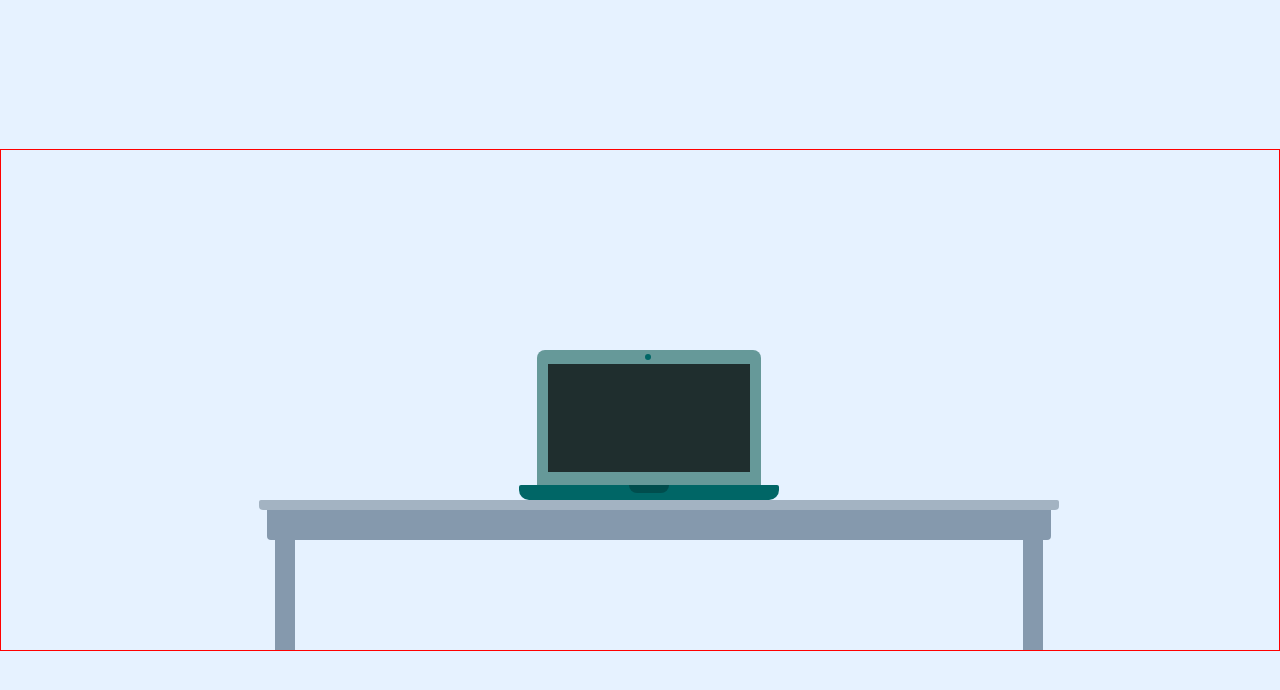
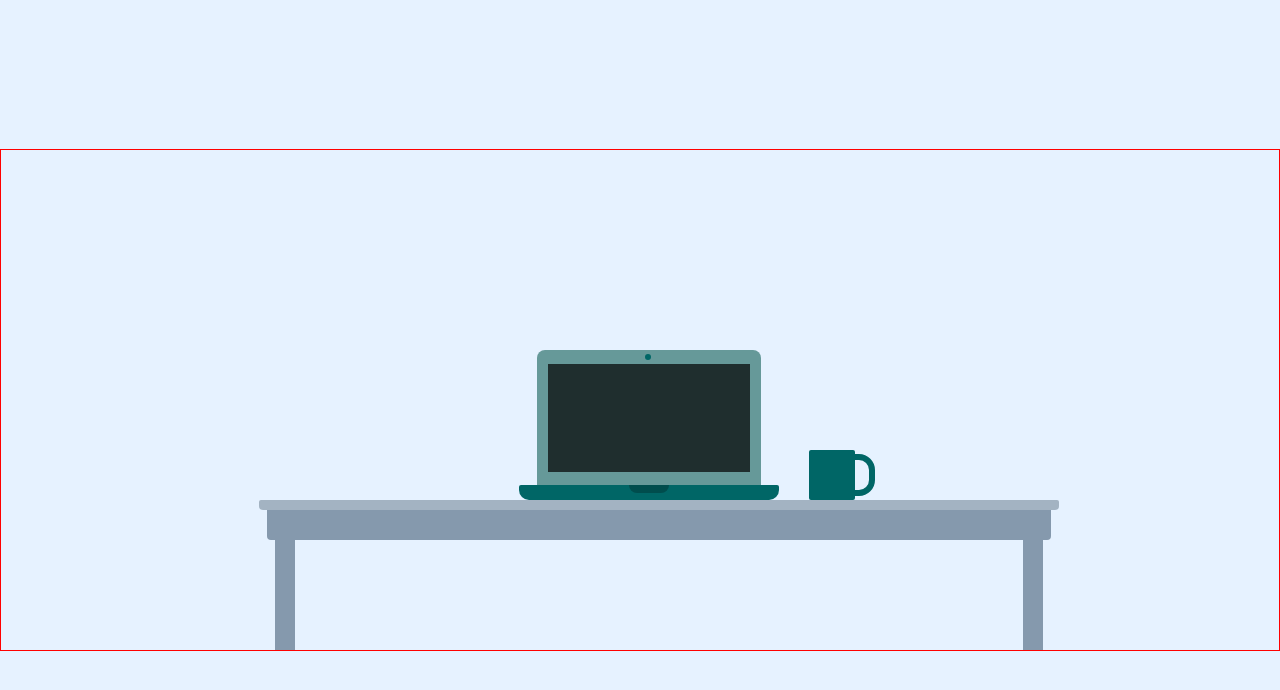
Before and after one commit to geoff-buell/drawing-with-css, a plain HTML site: page index.html in a window 1280 px wide. Drawn offline with Linux system fonts and the light colour scheme.

Commit message:
Added mug to illustration

```diff
--- a/style.scss
+++ b/style.scss
@@ -102,4 +102,24 @@ body {
       }
     }
   }
+  .mug {
+    top: 300px;
+    right: 400px;
+    width: 70px;
+    height: 50px;
+    .mug-body {
+      width: 66%;
+      height: 100%;
+      background-color: #006666;
+      border-radius: 2px;
+    }
+    .mug-handle {
+      top: 8%;
+      right: 6%;
+      width: 30%;
+      height: 60%;
+      border-radius: 0 16px 16px 0;
+      border: 6px solid #006666;
+    }
+  }
 }
```
Also changed, not shown: style.css, 1 other file.
